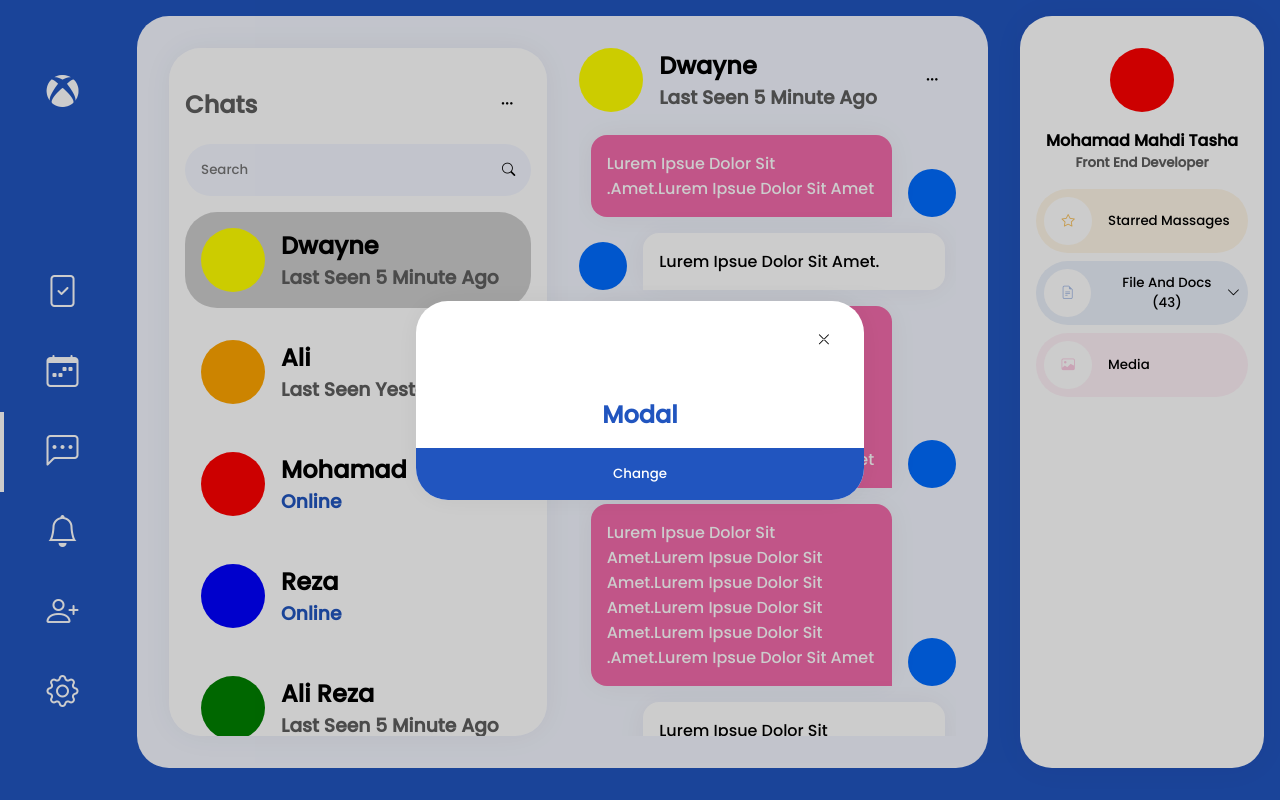
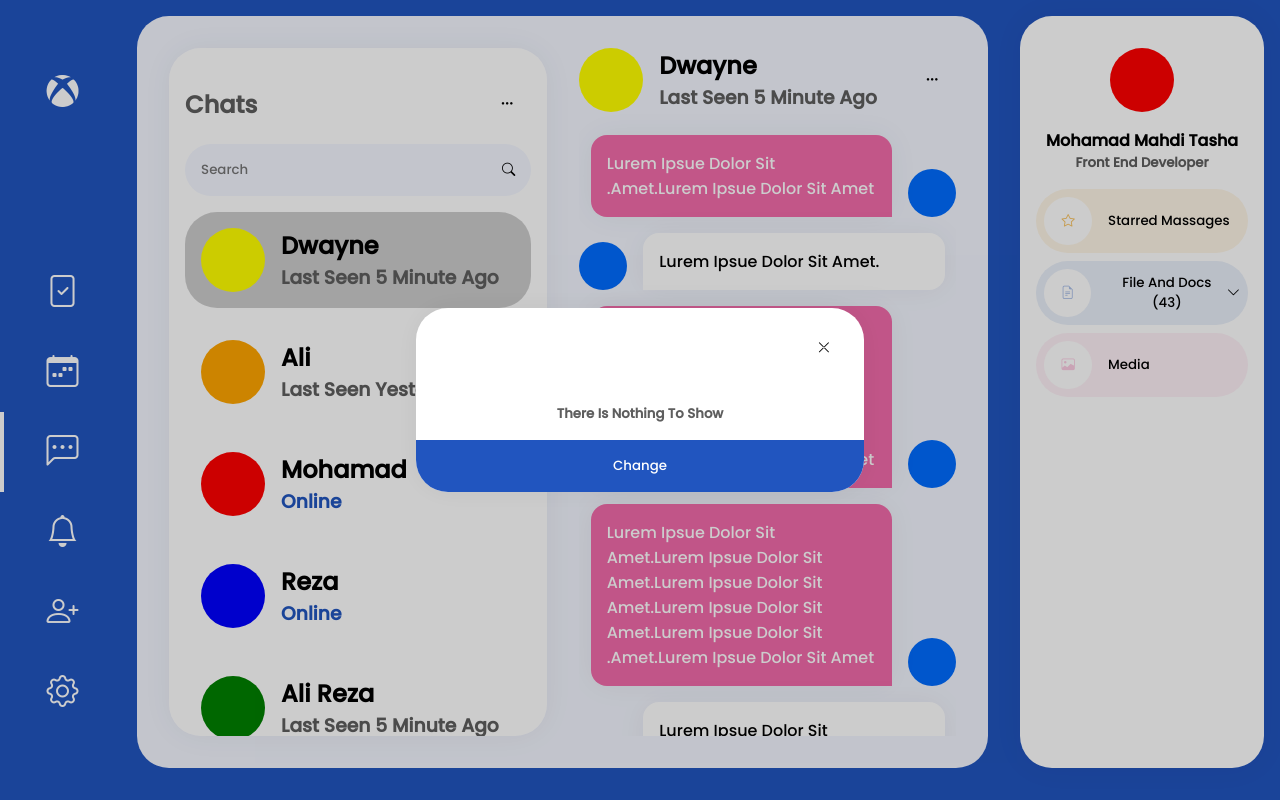
Before and after one commit to MohamadMahdi-Tasha/Chat-App, a React (Create React App) app: page / in a window 1280 px wide. Both pictures are taken after a click on the button 507 px from the left and 104 px from the top of the page. Built offline with nearby package versions, Linux system fonts and the light colour scheme.

Commit message:
fixed some bugs

```diff
--- a/src/components/chats.js
+++ b/src/components/chats.js
@@ -10,9 +10,7 @@ function showModal(modalId) {document.getElementById(modalId).classList.remove('
 function Chats() {
     return (
         <div className={'chats shadow rounded p-1 w-50 h-100 ov-scroll scroll-none bg-white'}>
-            <Modal id={'modal1'}>
-                <h2 className={'w-100 d-flex jc-center ai-center c-blue'}>Modal</h2>
-            </Modal>
+            <Modal id={'modal1'}><h5 className={'c-light-black w-100 d-flex jc-center ai-center'}>There Is Nothing To Show</h5></Modal>
             <div className={'d-inline-flex w-100 jc-sb ai-center mt-1 mb-1'}>
                 <h2 className={'c-light-black'}>Chats</h2>
                 <button onClick={() => {showModal('modal1')}} className={'w-3rem h-3rem bg-none border-none circle transition hover-bg-light-black'}><i className="bi bi-three-dots"></i></button>
--- a/src/components/texts.js
+++ b/src/components/texts.js
@@ -42,9 +42,7 @@ export function sendNewMessage() {
 function Texts() {
     return (
         <div className={'Texts ml-2 w-50 h-100 ov-scroll scroll-none'}>
-            <Modal id={'modal2'}>
-                <h2>asdasdasdasd</h2>
-            </Modal>
+            <Modal id={'modal2'}><h5 className={'c-light-black w-100 d-flex jc-center ai-center'}>There Is Nothing To Show</h5></Modal>
              <div className={'d-inline-flex w-100 jc-sb ai-center'}>
                 <Chat className={'d-inline-flex'} name={'Dwayne'} profilePicClassName={'h-4rem w-4rem bg-img-no-repeat bg-img-size-cover mr-1 circle'} profileColor={'yellow'} lastSeen={'5 Minute Ago'} />
                 <button onClick={() => {showModal('modal2')}} className={'w-3rem h-3rem bg-none border-none circle transition hover-bg-light-black'}><i className="bi bi-three-dots"></i></button>
```
